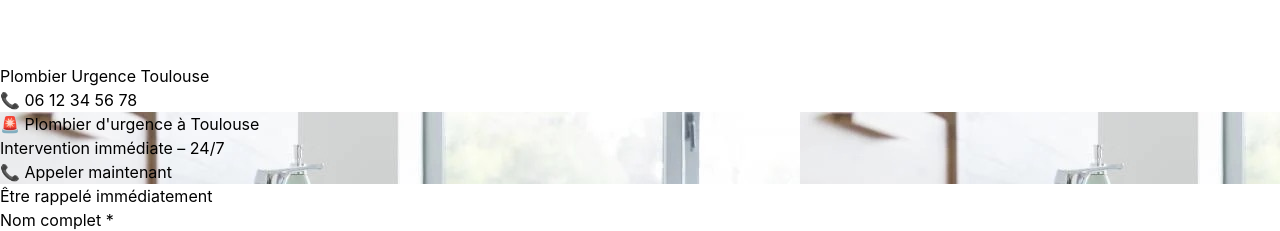
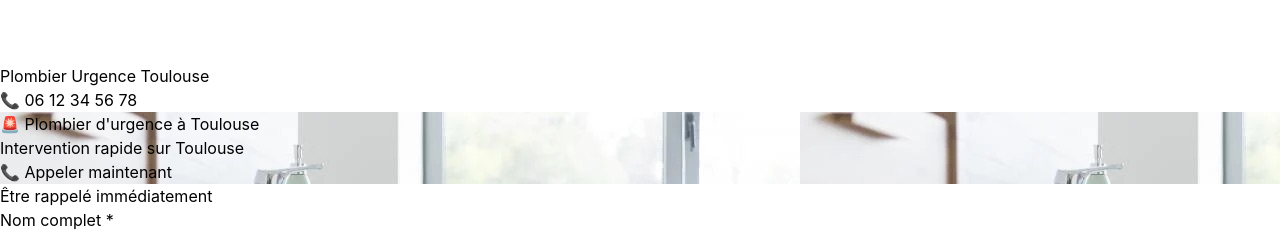
Before and after one commit to khair-cloud/plombier-toulouse, a React (Vite) app: page / in a window 1280 px wide. Shown: the part 960-1191 px from the top of the page. Built offline with nearby package versions, Linux system fonts and the light colour scheme.

Commit message:
Update banner text: Intervention rapide sur Toulouse

```diff
--- a/src/components/Hero.jsx
+++ b/src/components/Hero.jsx
@@ -18,7 +18,7 @@ function Hero() {
             🚨 Plombier d'urgence à Toulouse
           </h1>
           <p className="text-base md:text-2xl mb-6 md:mb-8 font-semibold drop-shadow-lg">
-            Intervention immédiate – 24/7
+            Intervention rapide sur Toulouse
           </p>
           <div className="flex justify-center">
             <a
```
